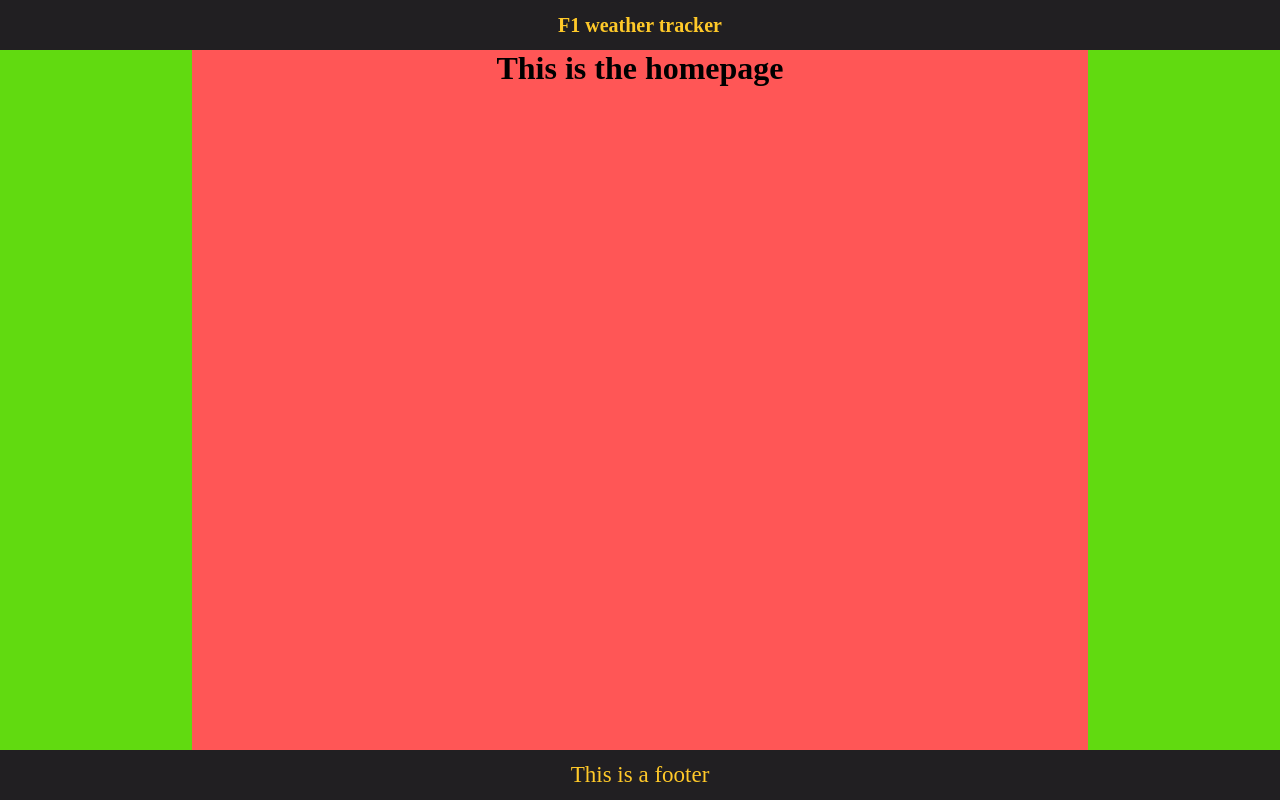
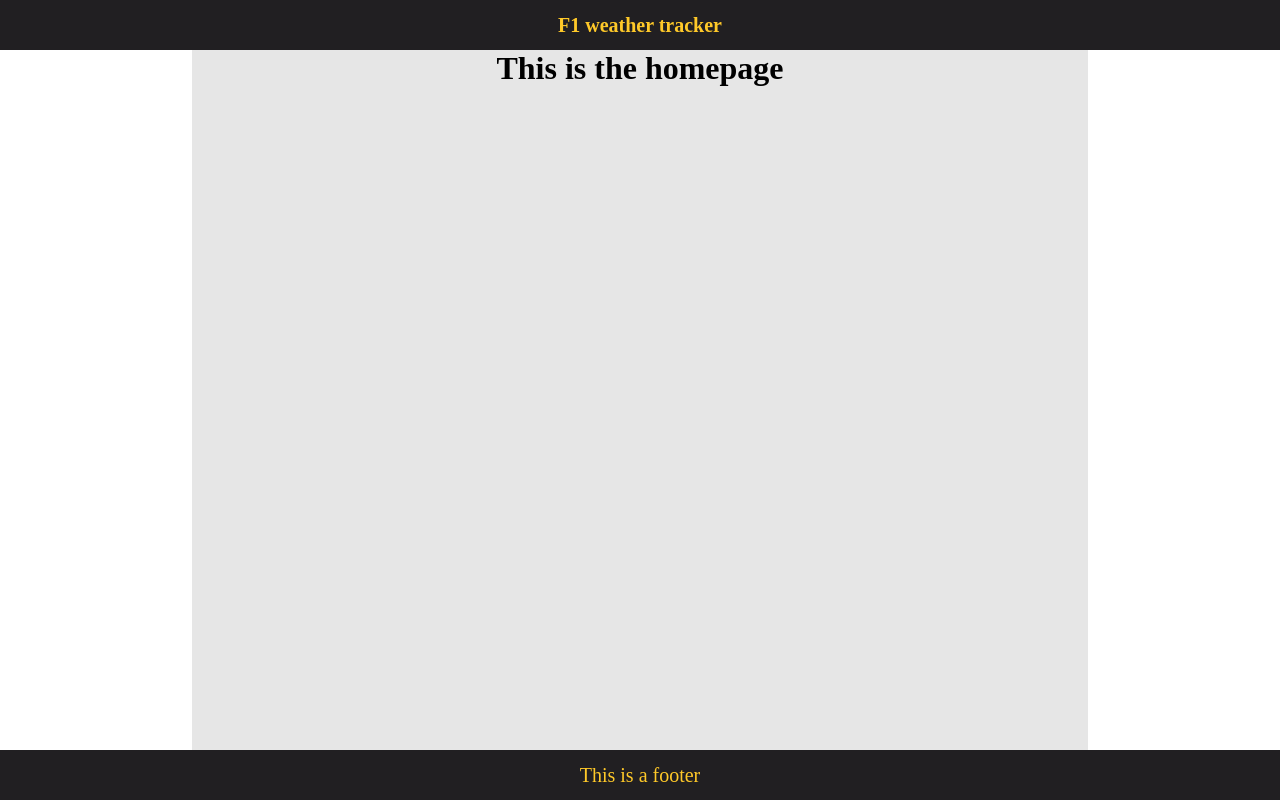
Before and after one commit to Code-Institute-Submissions/F1-weather-tracker-v2, a Django app: page / in a window 1280 px wide. Run offline with Django 3.2, Linux system fonts and the light colour scheme.

Commit message:
style: set up scss structure

```diff
--- /dev/null
+++ b/static/css/_body.scss
@@ -0,0 +1,7 @@
+/* --- body --- */
+
+#base-body {
+  width: 100%;
+  min-height: 100vh;
+  background-color: $cWhite;
+}
--- /dev/null
+++ b/static/css/_common.scss
@@ -0,0 +1,39 @@
+/* --- common styles --- */
+
+.flex-col-ca {
+  display: flex;
+  flex-direction: column;
+  align-items: center;
+}
+
+.flex-col-cj {
+  display: flex;
+  flex-direction: column;
+  justify-content: center;
+}
+
+.flex-row-ca {
+  display: flex;
+  flex-direction: row;
+  align-items: center;
+}
+
+.flex-row-cj {
+  display: flex;
+  flex-direction: row;
+  justify-content: center;
+}
+
+.flex-col-ca-cj {
+  display: flex;
+  flex-direction: column;
+  align-items: center;
+  justify-content: center;
+}
+
+.flex-row-ca-cj {
+  display: flex;
+  flex-direction: row;
+  align-items: center;
+  justify-content: center;
+}
--- /dev/null
+++ b/static/css/_content-container.scss
@@ -0,0 +1,7 @@
+/* --- content container --- */
+
+#content-container {
+  width: 70%;
+  flex-grow: 1;
+  background-color: darken($cWhite, 10%);
+}
--- /dev/null
+++ b/static/css/_footer.scss
@@ -0,0 +1,10 @@
+/* --- footer --- */
+
+#base-footer {
+  width: 100%;
+  background-color: $cGray;
+  color: $cYellow;
+  font-size: 2rem;
+  min-height: 50px;
+  justify-content: center;
+}
--- /dev/null
+++ b/static/css/_header.scss
@@ -0,0 +1,13 @@
+/* --- header --- */
+
+#base-header {
+  width: 100%;
+  background-color: $cGray;
+  color: $cYellow;
+  min-height: 50px;
+  justify-content: center;
+
+  h1 {
+    font-size: 2rem;
+  }
+}
--- /dev/null
+++ b/static/css/_standard.scss
@@ -0,0 +1,19 @@
+/* ------ set clean elements styling by removing default margins and paddings ----- */
+
+*,
+*::before,
+*::after {
+  margin: 0;
+  padding: 0;
+  box-sizing: border-box;
+}
+
+/* ------ set easy unit conversion for REM font size (1 REM = 10px) that still allows font scaling in browser ----- */
+
+html {
+  font-size: 62.5%;
+}
+
+body {
+  font-size: 1.6rem;
+}
--- /dev/null
+++ b/static/css/_variables.scss
@@ -0,0 +1,7 @@
+/* --- colours --- */
+$cGreen: #A9DC76;
+$cWhite: #FFFFFF;
+$cBlue: #509CFF;
+$cGray: #211F22;
+$cYellow: #FFC929;
+$cRed: #FF4040;
--- a/static/css/base.css
+++ b/static/css/base.css
@@ -1,15 +1,15 @@
+/* --- colours --- */
 /* ------ set clean elements styling by removing default margins and paddings ----- */
-
 *,
 *::before,
 *::after {
   margin: 0;
   padding: 0;
+  -webkit-box-sizing: border-box;
           box-sizing: border-box;
 }
 
 /* ------ set easy unit conversion for REM font size (1 REM = 10px) that still allows font scaling in browser ----- */
-
 html {
   font-size: 62.5%;
 }
@@ -18,25 +18,106 @@ body {
   font-size: 1.6rem;
 }
 
-/* ----- common styles ----- */
-
-.flex-center-col {
+/* --- common styles --- */
+.flex-col-ca {
+  display: -webkit-box;
+  display: -ms-flexbox;
   display: flex;
+  -webkit-box-orient: vertical;
+  -webkit-box-direction: normal;
+      -ms-flex-direction: column;
           flex-direction: column;
+  -webkit-box-align: center;
+      -ms-flex-align: center;
           align-items: center;
 }
 
+.flex-col-cj {
+  display: -webkit-box;
+  display: -ms-flexbox;
+  display: flex;
+  -webkit-box-orient: vertical;
+  -webkit-box-direction: normal;
+      -ms-flex-direction: column;
+          flex-direction: column;
+  -webkit-box-pack: center;
+      -ms-flex-pack: center;
+          justify-content: center;
+}
+
+.flex-row-ca {
+  display: -webkit-box;
+  display: -ms-flexbox;
+  display: flex;
+  -webkit-box-orient: horizontal;
+  -webkit-box-direction: normal;
+      -ms-flex-direction: row;
+          flex-direction: row;
+  -webkit-box-align: center;
+      -ms-flex-align: center;
+          align-items: center;
+}
+
+.flex-row-cj {
+  display: -webkit-box;
+  display: -ms-flexbox;
+  display: flex;
+  -webkit-box-orient: horizontal;
+  -webkit-box-direction: normal;
+      -ms-flex-direction: row;
+          flex-direction: row;
+  -webkit-box-pack: center;
+      -ms-flex-pack: center;
+          justify-content: center;
+}
+
+.flex-col-ca-cj {
+  display: -webkit-box;
+  display: -ms-flexbox;
+  display: flex;
+  -webkit-box-orient: vertical;
+  -webkit-box-direction: normal;
+      -ms-flex-direction: column;
+          flex-direction: column;
+  -webkit-box-align: center;
+      -ms-flex-align: center;
+          align-items: center;
+  -webkit-box-pack: center;
+      -ms-flex-pack: center;
+          justify-content: center;
+}
+
+.flex-row-ca-cj {
+  display: -webkit-box;
+  display: -ms-flexbox;
+  display: flex;
+  -webkit-box-orient: horizontal;
+  -webkit-box-direction: normal;
+      -ms-flex-direction: row;
+          flex-direction: row;
+  -webkit-box-align: center;
+      -ms-flex-align: center;
+          align-items: center;
+  -webkit-box-pack: center;
+      -ms-flex-pack: center;
+          justify-content: center;
+}
+
+/* --- body --- */
 #base-body {
   width: 100%;
   min-height: 100vh;
-  background-color: #61da10;
+  background-color: #FFFFFF;
 }
 
+/* --- header --- */
 #base-header {
   width: 100%;
-  background-color: #211f22;
-  color: #ffc929;
+  background-color: #211F22;
+  color: #FFC929;
   min-height: 50px;
+  -webkit-box-pack: center;
+      -ms-flex-pack: center;
           justify-content: center;
 }
 
@@ -44,17 +125,24 @@ body {
   font-size: 2rem;
 }
 
+/* --- content container --- */
 #content-container {
   width: 70%;
+  -webkit-box-flex: 1;
+      -ms-flex-positive: 1;
           flex-grow: 1;
-  background-color: rgb(255, 86, 86);
+  background-color: #e6e6e6;
 }
 
+/* --- footer --- */
 #base-footer {
   width: 100%;
-  background-color: #211f22;
-  color: #ffc929;
-  font-size: 2.3rem;
+  background-color: #211F22;
+  color: #FFC929;
+  font-size: 2rem;
   min-height: 50px;
+  -webkit-box-pack: center;
+      -ms-flex-pack: center;
           justify-content: center;
 }
+/*# sourceMappingURL=base.css.map */
--- /dev/null
+++ b/static/css/base.scss
@@ -0,0 +1,7 @@
+@import "./variables";
+@import "./standard";
+@import "./common";
+@import "./body";
+@import "./header";
+@import "./content-container";
+@import "./footer";
--- a/templates/base.html
+++ b/templates/base.html
@@ -29,21 +29,21 @@
     <title>F1 weather tracker</title>
 </head>
 
-<body id="base-body" class="flex-center-col">
+<body id="base-body" class="flex-col-ca">
 
     <!-- Header -->
-    <header id="base-header" class="flex-center-col">
+    <header id="base-header" class="flex-col-ca">
         <h1>F1 weather tracker</h1>
     </header>
 
     <!-- Main -->
-    <main id="content-container" class="flex-center-col">
+    <main id="content-container" class="flex-col-ca">
         {% block content %}
         {% endblock %}
     </main>
 
     <!-- Footer -->
-    <footer id="base-footer" class="flex-center-col">
+    <footer id="base-footer" class="flex-col-ca">
         <p>This is a footer</p>
     </footer>
 
```
Also changed, not shown: static/css/basebackup.css (added, +64 -0 lines), .prettierrc.json, 1 other file. Lines whose indentation alone changed are shown as unchanged.
